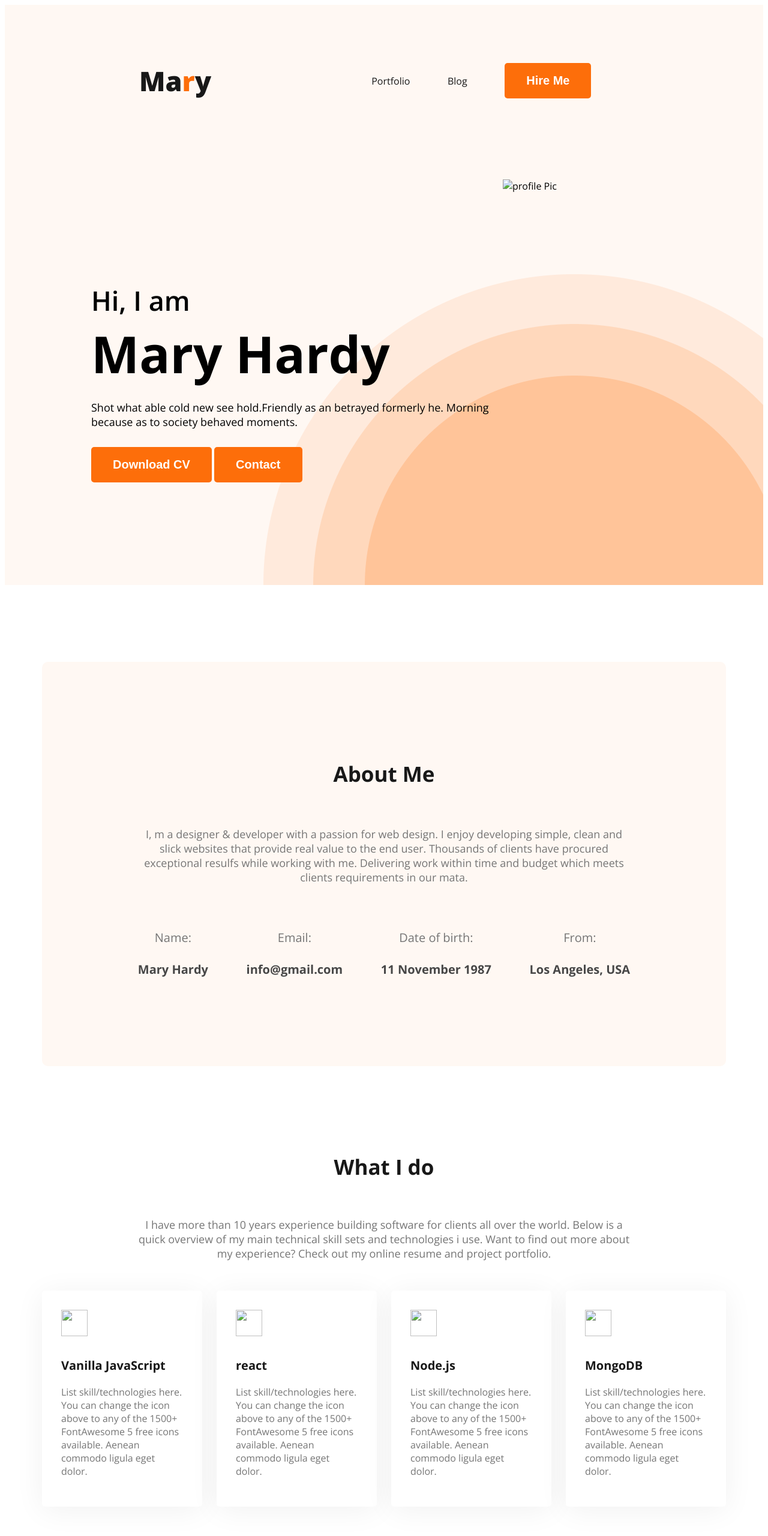
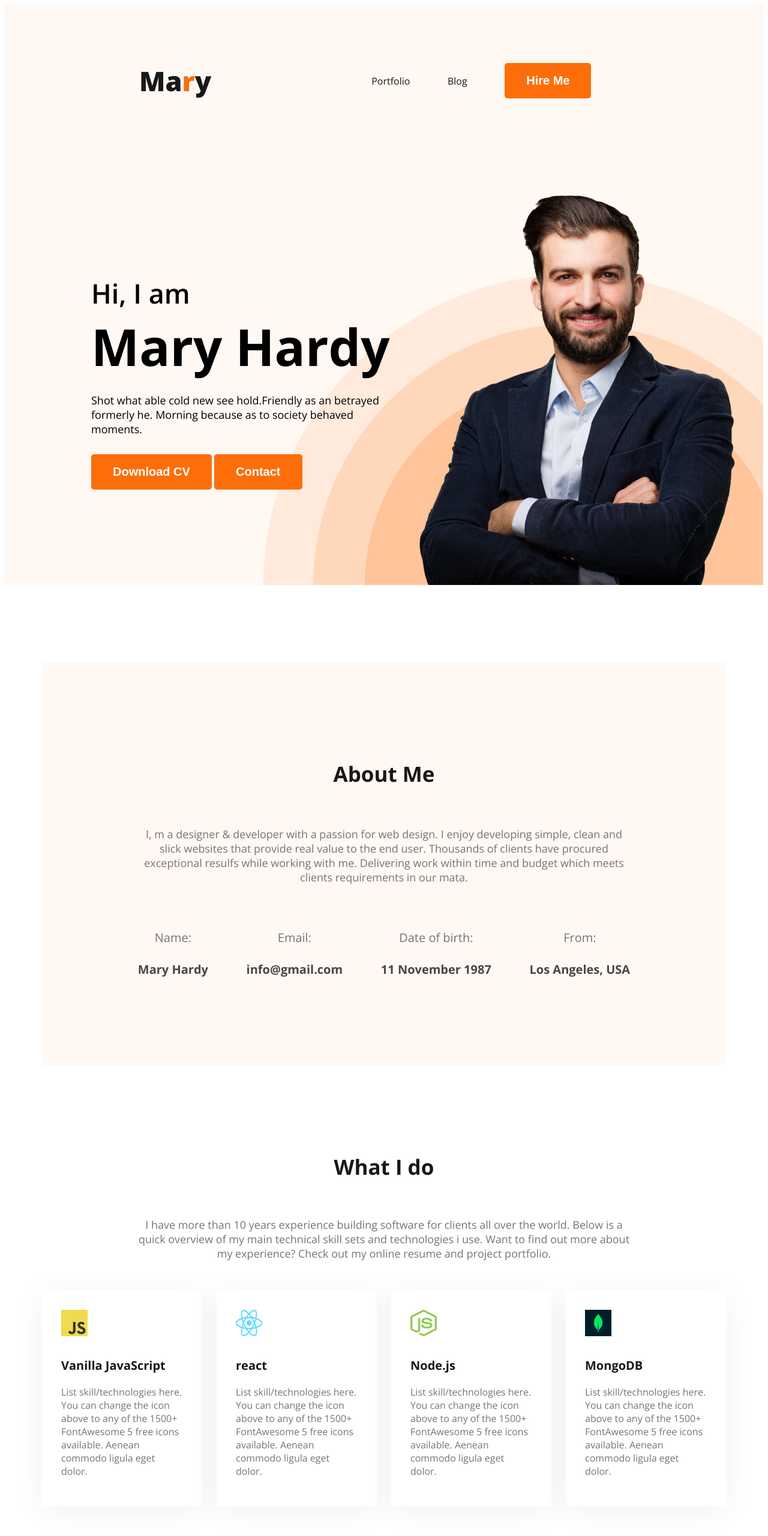
Before and after one commit to efaaz/Portfolio-website, a plain HTML site: page index.html in a window 1280 px wide. Shown: the top 2560 px of the page at 60% size. Drawn offline with nearby package versions, Linux system fonts and the light colour scheme; the site is published under a folder, as on GitHub Pages, so addresses that start at the root find nothing.

Commit message:
Github is not showing live because we need to remove begining  '/' form path.

```diff
--- a/index.html
+++ b/index.html
@@ -28,7 +28,7 @@
                 <button class="btn-primary">Download CV</button>
                 <button class="btn-primary">Contact</button>
             </div>
-            <img class="profile-pic" src="/images/hardy.png" alt="profile Pic">
+            <img class="profile-pic" src="images/hardy.png" alt="profile Pic">
         </div>
     </header>
     <main>
@@ -61,22 +61,22 @@
             <p class="section-para about-to-para">I have more than 10 years experience building software for clients all over the world. Below is a quick overview of my main technical skill sets and technologies i use. Want to find out more about my experience? Check out my online resume and project portfolio.</p>
             <div class="skill-container">
                 <div class="skill">
-                    <img src="/images/icons/js.png" alt="" class="skill-img">
+                    <img src="images/icons/js.png" alt="" class="skill-img">
                     <h3 class="skill-title">Vanilla JavaScript</h3>
                     <p class="skill-para">List skill/technologies here. You can change the icon above to any of the 1500+ FontAwesome 5 free icons available. Aenean commodo ligula eget dolor.</p>
                 </div>
                 <div class="skill">
-                    <img src="/images/icons/react.png" alt="" class="skill-img">
+                    <img src="images/icons/react.png" alt="" class="skill-img">
                     <h3 class="skill-title">react</h3>
                     <p class="skill-para">List skill/technologies here. You can change the icon above to any of the 1500+ FontAwesome 5 free icons available. Aenean commodo ligula eget dolor.</p>
                 </div>
                 <div class="skill">
-                    <img src="/images/icons/nodejs.png" alt="" class="skill-img">
+                    <img src="images/icons/nodejs.png" alt="" class="skill-img">
                     <h3 class="skill-title">Node.js</h3>
                     <p class="skill-para">List skill/technologies here. You can change the icon above to any of the 1500+ FontAwesome 5 free icons available. Aenean commodo ligula eget dolor.</p>
                 </div>
                 <div class="skill">
-                    <img src="/images/icons/mongo.png" alt="" class="skill-img">
+                    <img src="images/icons/mongo.png" alt="" class="skill-img">
                     <h3 class="skill-title">MongoDB</h3>
                     <p class="skill-para">List skill/technologies here. You can change the icon above to any of the 1500+ FontAwesome 5 free icons available. Aenean commodo ligula eget dolor.</p>
                 </div>
@@ -143,9 +143,9 @@
             <h3 class="section-title">Lets Connect</h3>
             <p class="footer-para">Please fill out the form on this section to contact with me or call between 9:00 A.M and 8.00 P.M ET, Monday through Friday.</p>
             <div class="social-link">
-                <a href=""><img src="/images/icons/facebook.png" alt=""></a>
-                <a href=""><img src="/images/icons/twitter.png" alt=""></a>
-                <a href=""><img src="/images/icons/insta.png" alt=""></a>
+                <a href=""><img src="images/icons/facebook.png" alt=""></a>
+                <a href=""><img src="images/icons/twitter.png" alt=""></a>
+                <a href=""><img src="images/icons/insta.png" alt=""></a>
             </div>
         </div>
         <div class="footer-column">
```
